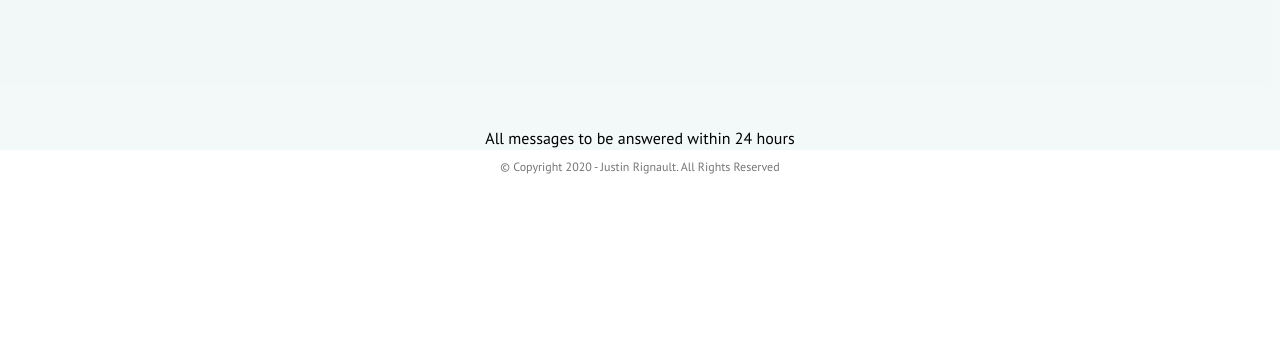
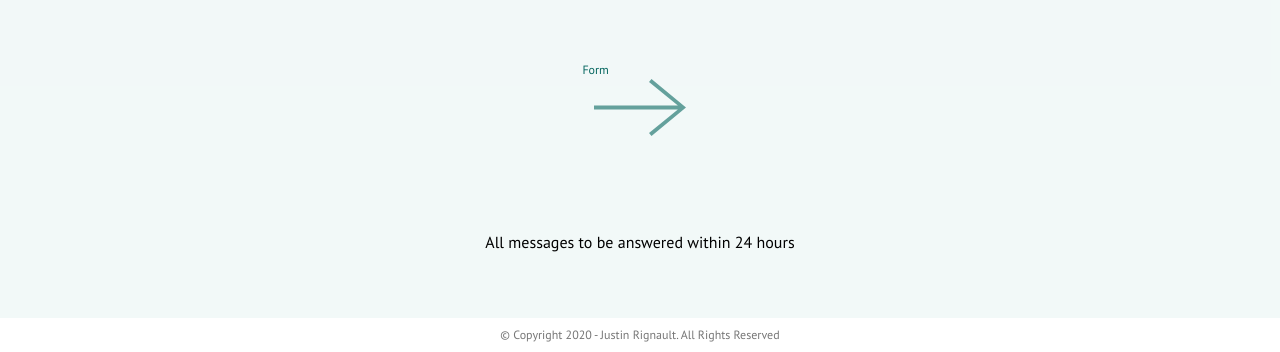
Before and after one commit to justin-rignault/my-website, a plain HTML site: page index.html in a window 1280 px wide. Shown: the part 3471-3823 px from the top of the page. Before the commit the page ends 3655 px from the top, so only its background shows below. Drawn offline with nearby package versions, Linux system fonts and the light colour scheme.

Commit message:
quick fixes here and there

```diff
--- a/css/style.css
+++ b/css/style.css
@@ -204,8 +204,12 @@ nav a {
     font-size: 4rem;
 }
 
+.about-me-div{
+    height: 130%;
+}
+
 .swiper-container2 {
-    height: 115vh;
+    height: 120vh;
     overflow: hidden;
 }
 
@@ -219,7 +223,7 @@ nav a {
 }
 
 .about-p {
-    font-size: var(--fontSeven);
+    font-size: var(--fontSix);
     margin: 5% 0;
 }
 
@@ -295,11 +299,45 @@ nav a {
 
 #contact > h1 {
     font-size: 3.8rem;
+    padding-top: 5%;
+}
+
+#contact > p {
+    padding-bottom: 5%;
+}
+
+.contact-swiper-wraper {
+    /* height: inherit; */
+}
+
+.contact-swiper-slide {
+    padding: 0 5%;
+    text-align: justify;
 }
 
 
+.swipe-form {
+    display: flex;
+    flex-direction: column;
+    width: 10%;
+    margin: 0 auto;
+    animation: move-right 2s infinite alternate linear;
+    cursor: pointer;
+    color: hsl(176deg, 90%, 21%);
+}
 
+.swipe-form:hover {
+    animation-play-state: paused;
+}
 
+.swipe-form > span {
+    font-size: var(--fontSeven);
+}
+
+.swipe-form > img {
+    width: 80%;
+    margin: auto;
+}
 
 /**********************************************
                     FOOTER
--- a/index.html
+++ b/index.html
@@ -62,7 +62,7 @@
         <h1 class="about-h1">About Me</h1>
         <div class="swiper-container2">
             <div class="swiper-wrapper">
-                <div class="swiper-slide">
+                <div class="swiper-slide about-me-div">
                     <img src="./img/me.png" alt="picture of myself" class="picture-of-me">
                     <p class="about-p">In recent years, I've found my passion; understanding and communicating with computers. I've learnt to communicate with computers using a variety of different programming languages. Since then, I've done countless online tutorials, enrolled myself in a post-secondary institution, and submerged myself in the developer/designer community.
                         <br><br>
@@ -168,8 +168,8 @@
     <section id="contact">
         <h1>Get&nbsp;In&nbsp;Touch</h1>
         <div class="swiper-container3">
-            <div class="swiper-wrapper">
-                <div class="swiper-slide">
+            <div class="swiper-wrapper contact-swiper-wraper">
+                <div class="swiper-slide contact-swiper-slide">
                     <p>Feel free to get in touch with me, I am always open to discussing new projects, creative ideas or opportunities to be a part of your vision.</p>
                     <div class="email">
                         <img src="./img/gmail.png" alt="gmail">
@@ -191,8 +191,12 @@
                             <span>+55 (11) 95687-9580</span>
                         </div>
                     </div>
+                    <div class="swipe-form">
+                        <span>Form</span>
+                        <img src="./img/right-arrow.svg" alt="right-arrow">
+                    </div>
                 </div>
-                <div class="swiper-slide">
+                <div class="swiper-slide contact-swiper-slide">
                     form
                 </div>
             </div>
--- a/js/code.js
+++ b/js/code.js
@@ -54,9 +54,9 @@ const activateSwiper3 = () => {
     const swiper = new Swiper('.swiper-container3', {
         spaceBetween: 300
       });
-    // document.querySelector('.swipe-skills').addEventListener('click', () => {
-    //     swiper.slideNext()
-    // })
+    document.querySelector('.swipe-form').addEventListener('click', () => {
+        swiper.slideNext()
+    })
 }
 
 const isMobileBrowser = () => {
```
